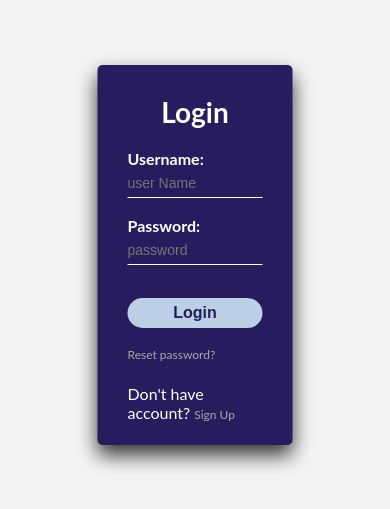
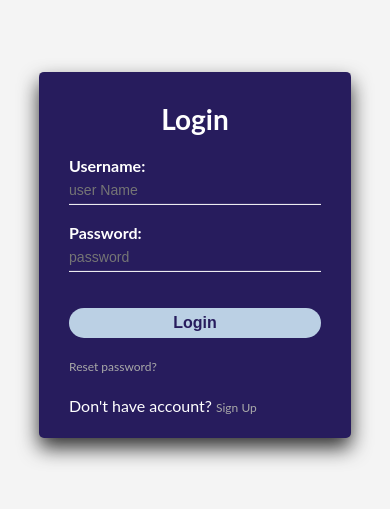
Before and after one commit to OsumiliIkenna/EPICMAIL, a plain HTML site: page UI/html/login.html in a window 390 px wide. Shown: the part 167-676 px from the top of the page. Drawn offline with Linux system fonts and the light colour scheme.

Commit message:
add responsiveness to login page

```diff
--- a/UI/css/style.css
+++ b/UI/css/style.css
@@ -30,7 +30,7 @@ body {
 	margin: 10px 0px 10px 0px;
     padding-bottom: 10px;
     text-align: center;
-    font-size: 28px;
+    font-size: 1.75rem;
 }
 
 label {
@@ -48,7 +48,7 @@ label {
 	background: transparent;
 	outline: none;
 	color: #fff;
-	font-size: 14px;
+	font-size: 0.88rem;
 }
 
 #btn {
@@ -58,11 +58,11 @@ label {
     outline: none;
     height: 30px;
     color: #271c5d;
-    font-size: 16px;
+    font-size: 1rem;
     border-radius: 20px;
     font-weight: bold;
     cursor: pointer;
-    margin: 15px 0px 15px;
+    margin: 1.1rem 0px 1.1rem;
 }
 
 #btn:hover {
@@ -73,13 +73,25 @@ label {
 
 .login-container a {
 	text-decoration: none;
-    font-size: 12px;
-    line-height: 20px;
+    font-size: 0.75rem;
+    line-height: 1.25rem;
     color: darkgray;
-    margin: 15px 0 0;
+    margin: 1.1rem 0 0;
 	text-decoration: none;
 }
 
 .login-container a:hover {
 	color: #FFA500;
 }
+
+@media (min-width: 481px) and (max-width: 767px) {
+  .login-container {
+    width: 80%;
+  }
+}
+
+@media (min-width: 320px) and (max-width: 480px) {
+  .login-container {
+    width: 80%;
+  }
+}
```
